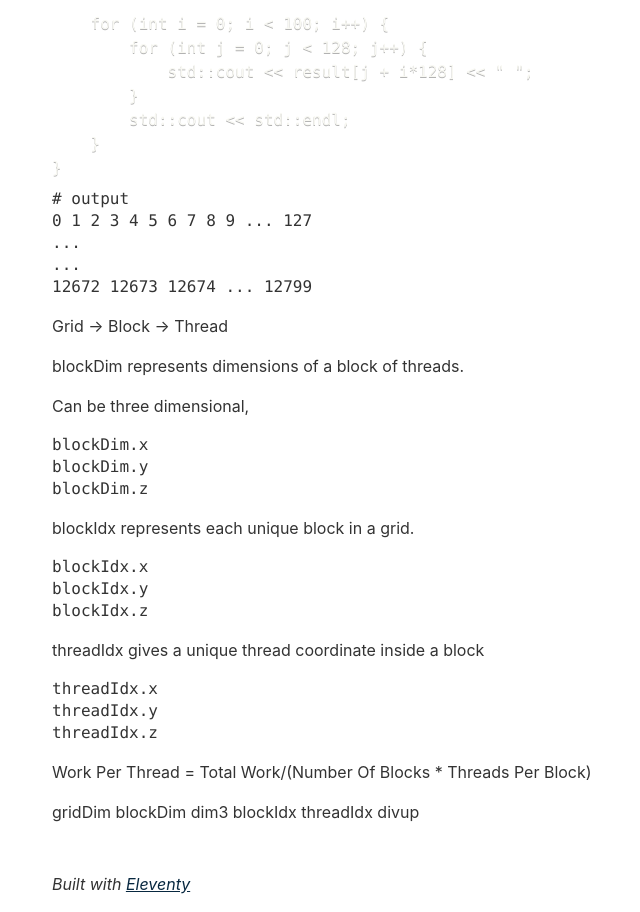
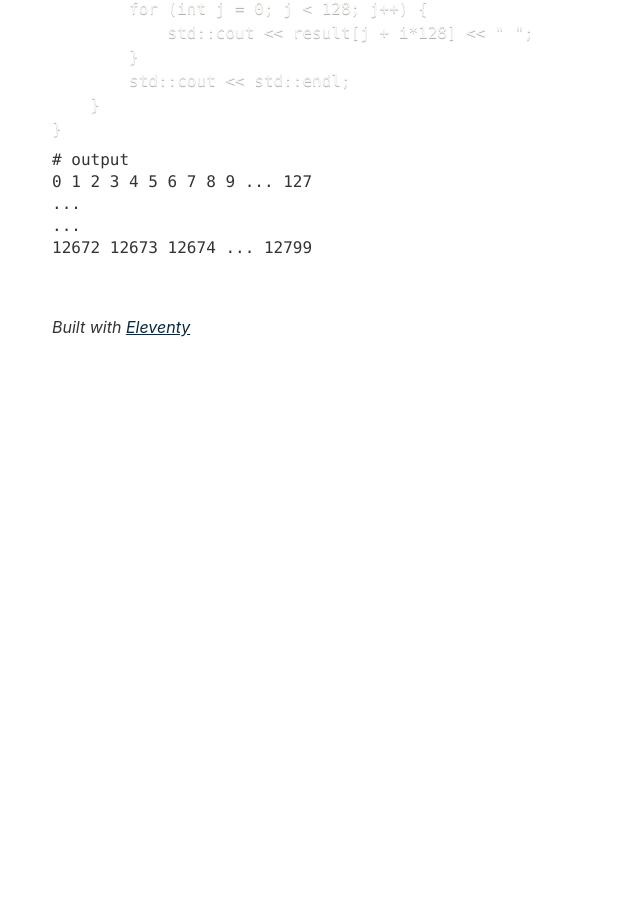
Before and after one commit to sivteck/sivteck.github.io, an Eleventy site: page content/blog/03-cuda-builtin-vars.md in a window 1280 px wide. Shown: the part 1539-2451 px from the top of the page, without its empty margins (284-924 px from the left). After the commit the page ends 1894 px from the top, so only its background shows below. Built offline with nearby package versions, Linux system fonts and the light colour scheme; Eleventy itself is replaced by a stand-in of ours; some packages are replaced by stand-ins of ours; code samples lack their colours; files that its build step writes are made by us from their sources; what @zachleat/heading-anchors, zod-validation-error would draw is missing.

Commit message:
basic indexing - cuda

````diff
--- a/content/blog/03-cuda-builtin-vars.md
+++ b/content/blog/03-cuda-builtin-vars.md
@@ -1,12 +1,11 @@
 ---
-title: CUDA Builtin variables and Indexing [WIP]
-description: Understanding threadIdx and blockIdx
-date: 2025-10-02
+title: CUDA Basic Indexing
+description: Understanding one dimensional indexes
+date: 2025-10-05
 tags: dev
-draft: true
 ---
 
-Basic CUDA examples to understand indexing
+Basic CUDA examples to understand indexing.
 
 One Block, Ten Threads:
 
@@ -85,37 +84,3 @@ int main() {
 ...
 12672 12673 12674 ... 12799
 ```
-
-Grid -> Block -> Thread
-
-blockDim represents dimensions of a block of threads.
-
-Can be three dimensional,
-```
-blockDim.x
-blockDim.y
-blockDim.z
-```
-
-blockIdx represents each unique block in a grid.
-```
-blockIdx.x
-blockIdx.y
-blockIdx.z
-```
-
-threadIdx gives a unique thread coordinate inside a block
-```
-threadIdx.x
-threadIdx.y
-threadIdx.z
-```
-
-Work Per Thread = Total Work/(Number Of Blocks * Threads Per Block)
-
-gridDim
-blockDim
-dim3
-blockIdx
-threadIdx
-divup
````
